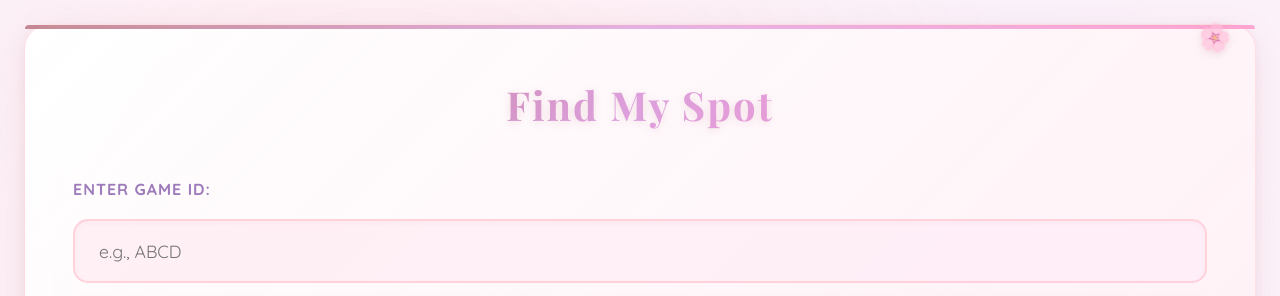
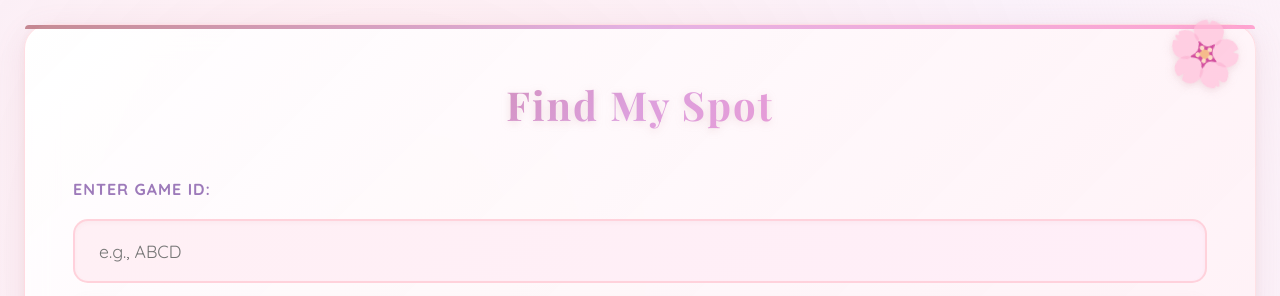
Before and after one commit to sanketmahadik666/pick_point, a website: page index.html in a window 1280 px wide. Shown: the top 296 px of the page. Drawn offline with nearby package versions, Linux system fonts and the light colour scheme.

Commit message:
some chnages along the css and the draw match condition will get done all logic along that

```diff
--- a/index.html
+++ b/index.html
@@ -267,15 +267,37 @@
         #game-controls::after {
             content: '🌸';
             position: absolute;
-            top: -8px;
-            right: 25px;
-            font-size: 1.5rem;
+            top: -18px;
+            right: 15px;
+            font-size: 3.5rem;
             animation: var(--sparkle-animation);
             animation-delay: 1s;
             filter: drop-shadow(0 2px 4px rgba(183, 110, 121, 0.3));
         }
 
         #game-controls h1 {
+            margin: 0 0 2.5rem;
+            text-align: center;
+            background: var(--gradient-elegant);
+            -webkit-background-clip: text;
+            -webkit-text-fill-color: transparent;
+            background-clip: text;
+            font-size: 2.5rem;
+            position: relative;
+            font-weight: 600;
+            letter-spacing: 2px;
+            text-shadow: none;
+            filter: drop-shadow(0 2px 4px rgba(183, 110, 121, 0.2));
+        }
+
+        /* Multiple sparkles randomly scattered around the h1 */
+        #game-controls h1 .sparkle {
+            position: absolute;
+            font-size: 1.2rem;
+            animation: elegantSparkle 3s ease-in-out infinite;
+            filter: drop-shadow(0 2px 4px rgba(183, 110, 121, 0.3));
+            pointer-events: none;
+
             margin: 0 0 2.5rem;
             text-align: center;
             background: var(--gradient-elegant);
@@ -301,6 +323,58 @@
             animation-delay: 1.5s;
             filter: drop-shadow(0 2px 4px rgba(183, 110, 121, 0.3));
         }
+
+             #game-controls h1::after {
+            content: '✨';
+            position: absolute;
+            bottom: -20px;
+            left: 0%;
+            transform: translateX(-50%);
+            font-size: 1.2rem;
+            animation: var(--sparkle-animation);
+            animation-delay: 1.5s;
+            filter: drop-shadow(0 2px 4px rgba(183, 110, 121, 0.3));
+        }
+
+
+             #game-controls h1::after {
+            content: '✨';
+            position: absolute;
+            bottom: -20px;
+            left: 10%;
+            transform: translateX(-50%);
+            font-size: 1.2rem;
+            animation: var(--sparkle-animation);
+            animation-delay: 1.5s;
+            filter: drop-shadow(0 2px 4px rgba(183, 110, 121, 0.3));
+        }
+
+
+             #game-controls h1::after {
+            content: '✨';
+            position: absolute;
+            bottom: -25px;
+            left: 70%;
+            transform: translateX(-50%);
+            font-size: 1.2rem;
+            animation: var(--sparkle-animation);
+            animation-delay: 1.5s;
+            filter: drop-shadow(0 2px 4px rgba(183, 110, 121, 0.3));
+        }
+
+
+             #game-controls h1::after {
+            content: '✨';
+            position: absolute;
+            bottom: -30px;
+            left: 40%;
+            transform: translateX(-50%);
+            font-size: 1.2rem;
+            animation: var(--sparkle-animation);
+            animation-delay: 1.5s;
+            filter: drop-shadow(0 2px 4px rgba(183, 110, 121, 0.3));
+        }
+
 
         .control-group {
             margin-bottom: 2.5rem;
@@ -491,7 +565,7 @@
             position: absolute;
             top: 15px;
             right: 20px;
-            font-size: 1.1rem;
+            font-size: 4.1rem;
             z-index: 100;
             animation: var(--sparkle-animation);
             animation-delay: 3s;
--- a/package.json
+++ b/package.json
@@ -4,7 +4,7 @@
   "main": "index.js",
   "scripts": {
     "test": "echo \"Error: no test specified\" && exit 1",
-     "start": "node server.js"
+    "start": "node server.js"
   },
   "keywords": [],
   "author": "",
```
